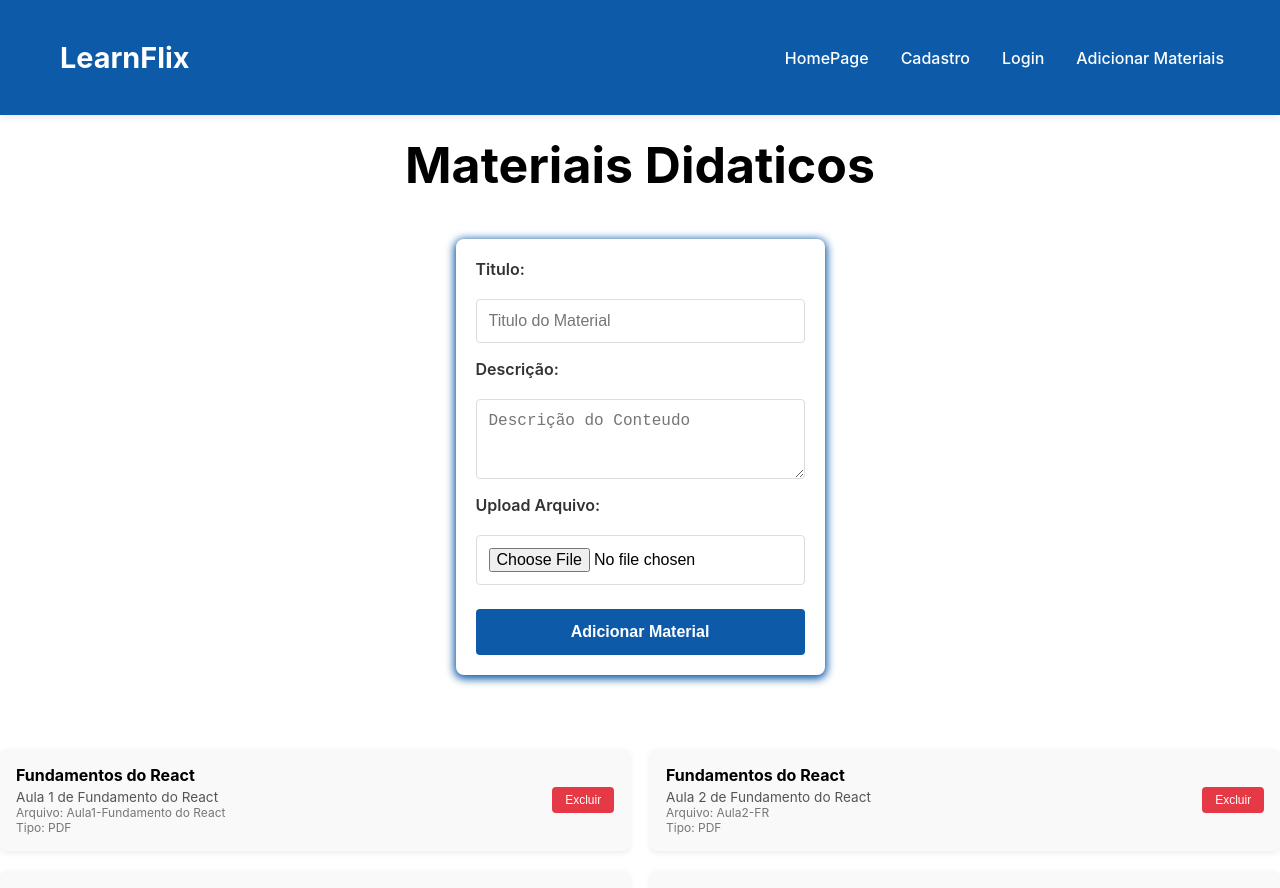
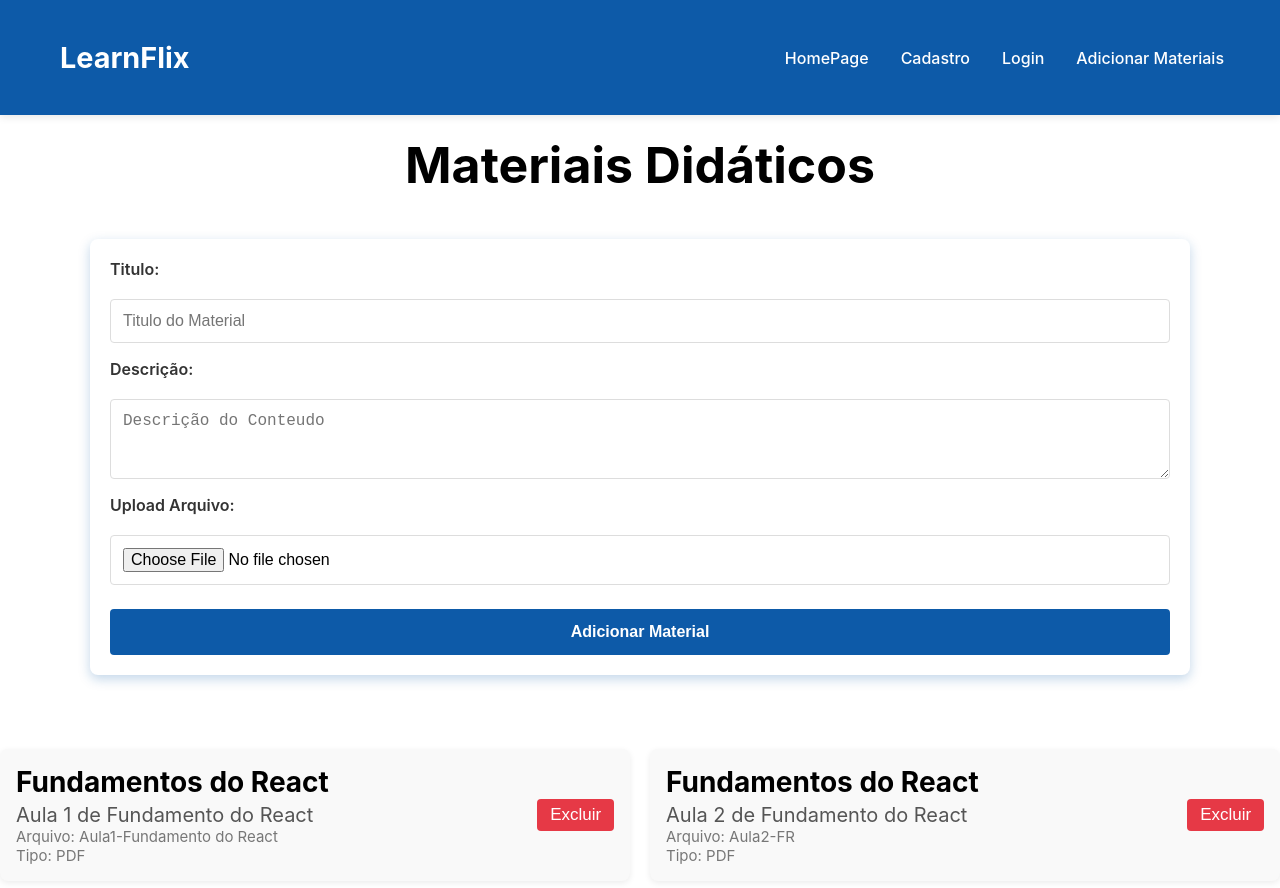
Before and after one commit to LFbruck/learnflix, a React (Create React App) app: page /materiais in a window 1280 px wide. Shown: the top 888 px of the page. Built offline with nearby package versions, Linux system fonts and the light colour scheme.

Commit message:
style: formulario e lista materiais

```diff
--- a/src/components/AdicionarMateriais/AdicionarMateriais.module.css
+++ b/src/components/AdicionarMateriais/AdicionarMateriais.module.css
@@ -5,8 +5,9 @@
     padding: 20px;
     background-color: #fff;
     border-radius: 8px;
-    box-shadow: 0 2px 8px 2px #0d5aa8;
-
+    box-shadow: 0 4px 12px rgba(13, 90, 168, 0.25);
+    width: 100%;
+    max-width: 900px;
 }
 .formulario label{
     font-weight: 600;
@@ -25,7 +26,6 @@
     min-height: 80px;
     resize: vertical;
 }
-
 .formulario button {
     padding: 14px;
     background-color: #0d5aa8;
@@ -36,16 +36,17 @@
     font-weight: 600;
     margin-top: 8px;
 }
-
 .formulario button:disabled {
     background-color: #ccc;
 
 }
-
-
 @media (min-width: 768px) {
     .formulario {
-        max-width: 600px;
         margin: 0 auto;
     }
 }
+@media (min-width: 1200px) {
+    .formulario {
+        max-width: 1100px;
+    }
+}
--- a/src/components/ListaMateriais/ListaMateriais.module.css
+++ b/src/components/ListaMateriais/ListaMateriais.module.css
@@ -1,7 +1,7 @@
 .container {
     display: flex;
     flex-direction: column;
-    gap: 1rem;
+    gap: 16px;
     width: 100%;
     margin-top: 50px;
 }
@@ -9,33 +9,29 @@
 .materialItem {
     display: flex;
     flex-direction: column;
-    gap: 0.75rem;
-    padding: 1rem;
+    gap: 12px;
+    padding: 16px;
     border-radius: 8px;
     background-color: #f9f9f9;
     box-shadow: 0 2px 6px rgba(0, 0, 0, 0.08);
 }
-
 .materialInfo h3 {
-    font-size: 1rem;
+    font-size: 28px;
     margin-bottom: 0.25rem;
 }
-
 .materialInfo p {
-    font-size: 0.85rem;
+    font-size: 20px;
     color: #555;
 }
-
 .materialInfo span {
     display: block;
-    font-size: 0.75rem;
+    font-size: 15px;
     color: #777;
 }
-
 .btnExcluir {
     align-self: flex-start;
     padding: 0.4rem 0.8rem;
-    font-size: 0.75rem;
+    font-size: 17px;
     border: none;
     border-radius: 4px;
     background-color: #e63946;
@@ -53,11 +49,9 @@
         justify-content: space-between;
         align-items: center;
     }
-
     .materialInfo {
         max-width: 75%;
     }
-
     .btnExcluir {
         align-self: center;
     }
--- a/src/pages/MateriaisPage/PaginaMateriais.jsx
+++ b/src/pages/MateriaisPage/PaginaMateriais.jsx
@@ -26,7 +26,7 @@ export default function PaginaMateriais() {
 
     return (
         <div className={styles.container}>
-            <h1>Materiais Didaticos</h1>
+            <h1>Materiais Didáticos</h1>
             <AdicionarMateriais adicionarMaterial={adicionarMaterial} />
             <ListaMateriais materiais={materiais} excluirMaterial={excluirMaterial} />
 
```
